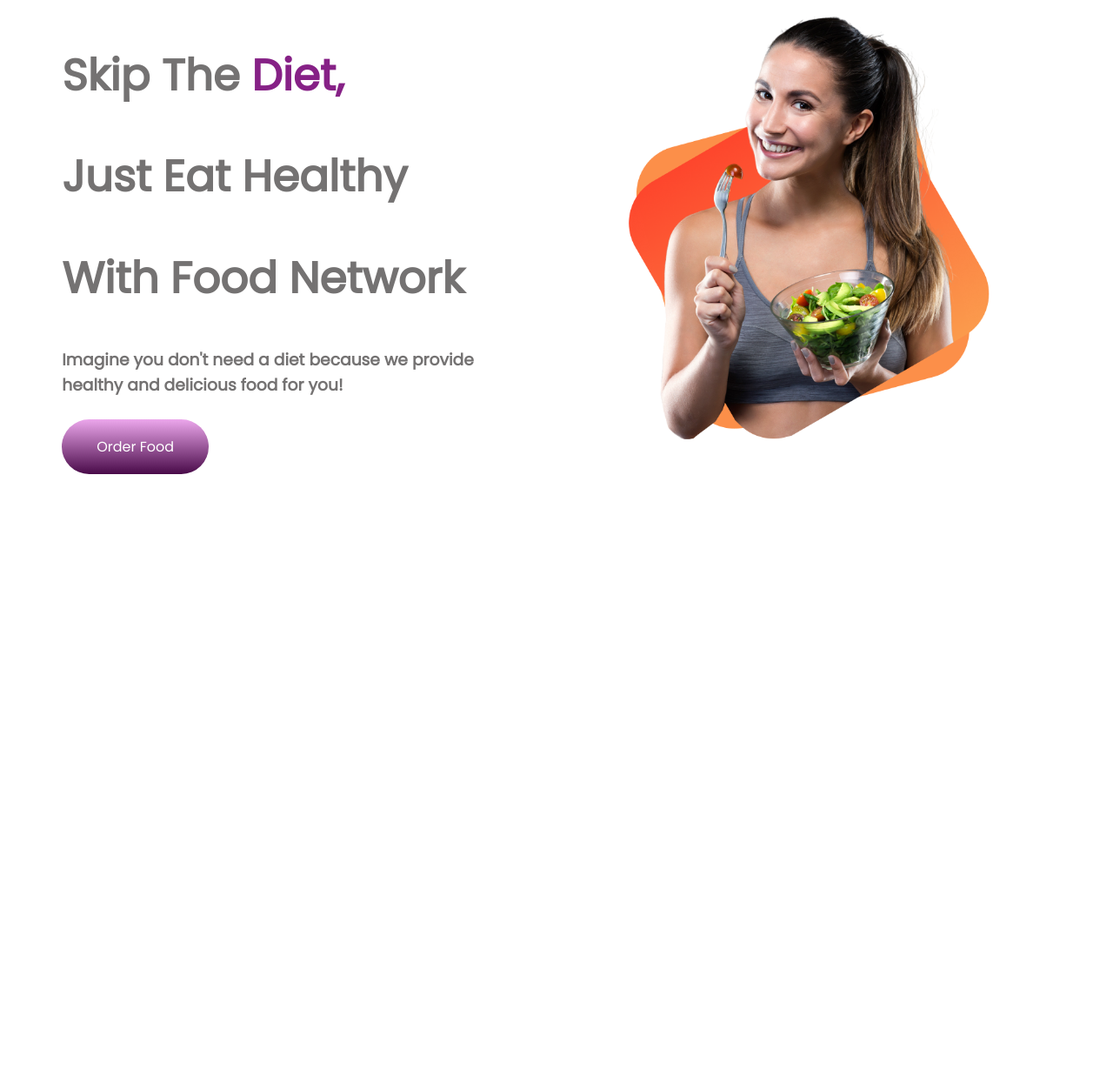
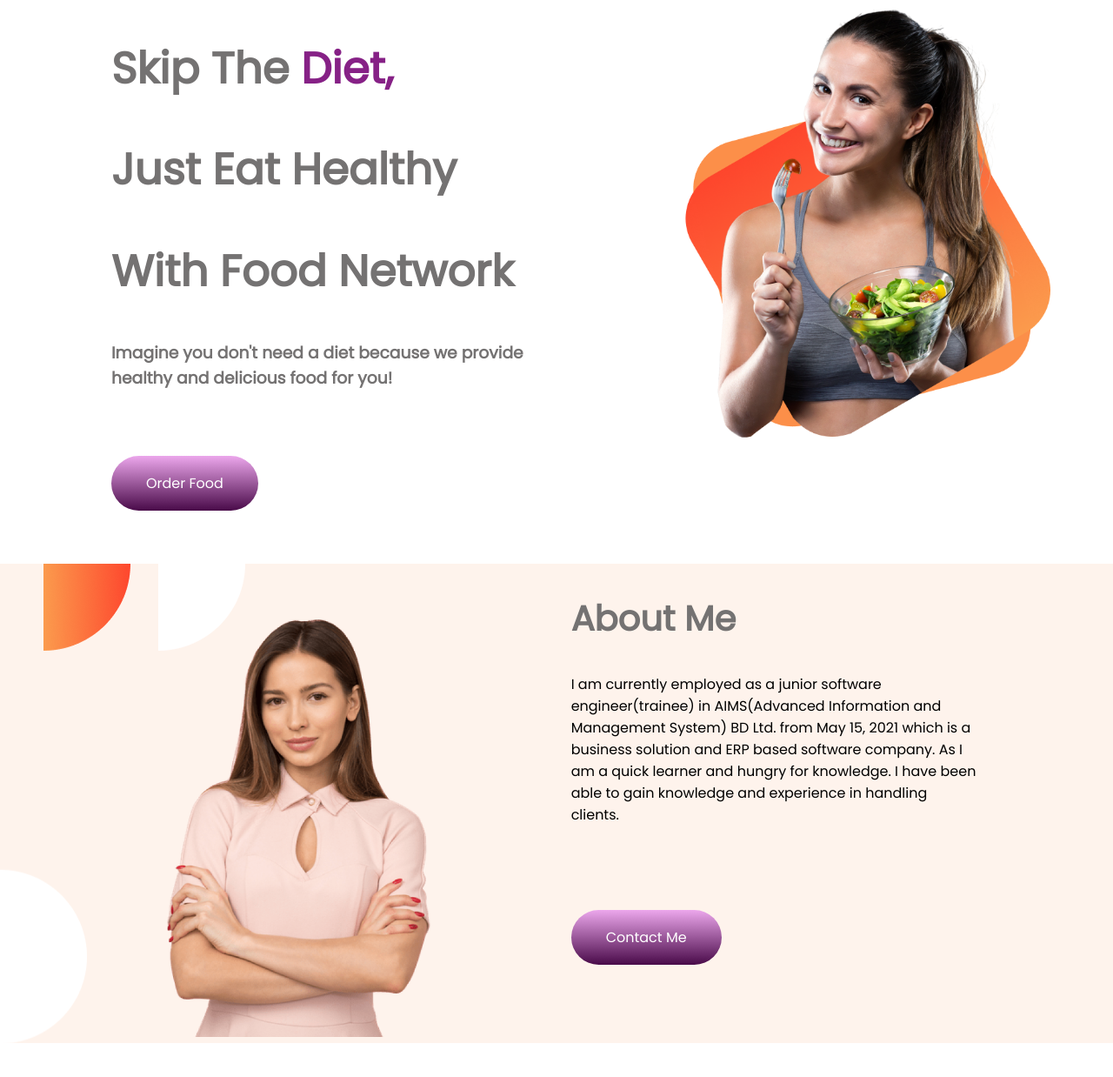
Before and after one commit to rupom96/assignment1-food, a plain HTML site: page index.html in a window 1280 px wide. Shown: the whole page at 87% size. Before the commit the page ends 800 px from the top, so only its background shows below. Drawn offline with Linux system fonts and the light colour scheme.

Commit message:
sec-two added

```diff
--- a/index.html
+++ b/index.html
@@ -15,20 +15,38 @@
 </head>
 
 <body>
-    <section>
+    <section class="top-sec">
         <div class="half-width">
-            <h1 class="ash-color">Skip The <span class="violet-color">Diet,</span></h1>
+            <h1 class="ash-color" class="ash-color">Skip The <span class="violet-color">Diet,</span></h1>
             <h1 class="ash-color">Just Eat Healthy</h1>
             <h1 class="ash-color">With Food Network</h1>
 
             <h3 class="ash-color">Imagine you don't need a diet because we provide
                 <br>healthy and delicious food for you!
             </h3>
-            <br>
+            <br><br><br>
             <a class="link-button" target="_blank" href="https://www.foodpanda.com.bd/">Order Food</a>
         </div>
         <div class="half-width">
-            <img src="images/female/Group 8425.png" </div>
+            <img src="images/female/Group 8425.png" alt="">
+        </div>
+    </section>
+
+    <section class="sec-two">
+        <div class="half-width half-widthimg">
+            <img src="images/female/Person Image.png" alt="">
+
+        </div>
+        <div class="half-width">
+            <h2 class="ash-color">About Me</h2>
+            <p class="about-me">I am currently employed as a junior software engineer(trainee) in AIMS(Advanced
+                Information and
+                Management System) BD Ltd. from May 15, 2021 which is a business solution and ERP based software
+                company. As I am a quick learner and hungry for knowledge. I have been able to gain knowledge and
+                experience in handling clients.</p>
+            <br><br><br><br>
+            <a class="link-button" target="_blank" href="https://www.facebook.com/Rupom96/">Contact Me</a>
+        </div>
     </section>
 </body>
 
--- a/style.css
+++ b/style.css
@@ -1,8 +1,12 @@
 body{
     font-family: 'Poppins', sans-serif;
+    margin: 0;
 }
 h1{
     font-size: 50px;
+}
+h2{
+    font-size: 40px;
 }
 .ash-color{
     color: rgb(116, 114, 114);
@@ -12,13 +16,19 @@ h1{
 }
 section{
     display: flex;
+    margin-bottom: 80px;
 }
 .half-width{
     width: 50%;
-    padding-left: 5%;
+    padding-left: 10%;
 }
 .half-width img{
-    width: 80%;
+    width: 90%;
+}
+.half-widthimg{
+    width: 27%;
+    padding-left: 15%;
+    padding-top: 5%;
 }
 .link-button{
     text-decoration: none;
@@ -28,3 +38,9 @@ section{
     font-weight: 400;
     background-image: linear-gradient(rgb(236, 167, 236), rgb(73, 10, 73));
 }
+.about-me{
+    padding-right: 25%;
+}
+.sec-two{
+    background-image: url(images/shapes/7.png);
+}
```
